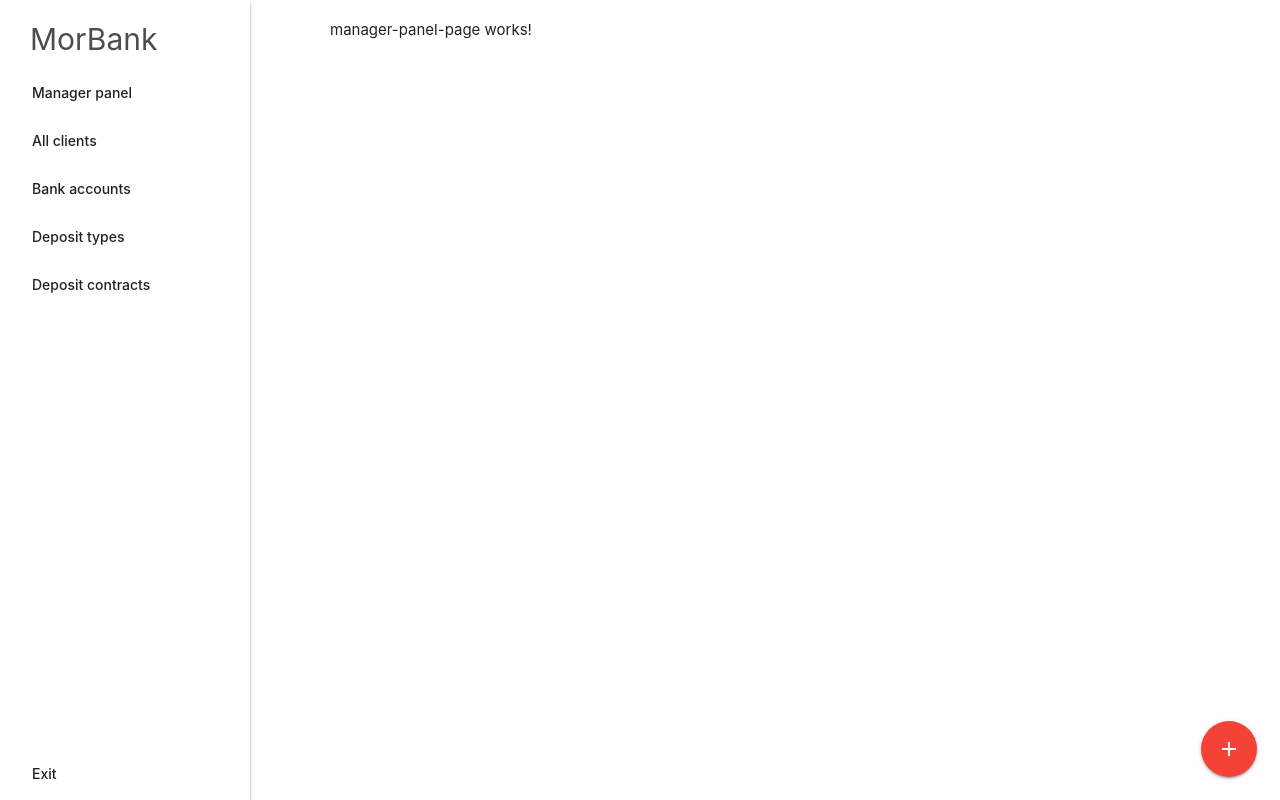
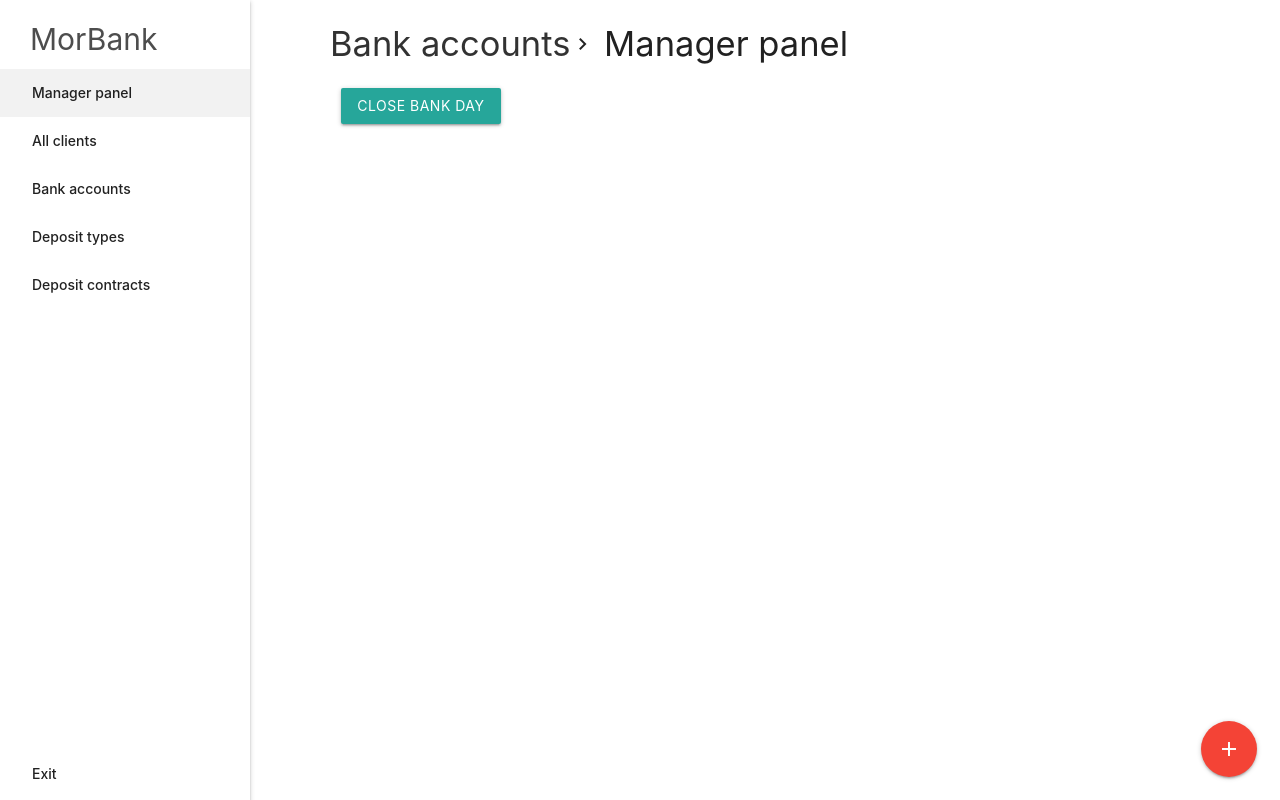
Before and after one commit to yuramorozov01/bank_system, an Angular app in the folder bank/webclient/bank/: page /manager in a window 1280 px wide. Built offline with nearby package versions, Linux system fonts and the light colour scheme; no server answers; sample sign-in values are in the browser's storage.

Commit message:
feat (front): add manager panel with closing bank day

```diff
--- a/bank/webclient/bank/src/app/manager-panel-page/manager-panel-page.component.html
+++ b/bank/webclient/bank/src/app/manager-panel-page/manager-panel-page.component.html
@@ -1 +1,23 @@
-<p>manager-panel-page works!</p>
+<div class="page-title">
+    <h4>
+        <a routerLink="/bank_accounts">Bank accounts</a>
+        <i class="material-icons">keyboard_arrow_right</i>
+        Manager panel
+    </h4>
+</div>
+
+<div class="row">
+    <form class="col s12 l6" (ngSubmit)="onSubmit()">
+        <span *ngIf="bankSettings$ | async as bankSettings;">
+            <h5>
+                Current date: <b>{{ bankSettings.curr_bank_day }}</b>
+            </h5>
+        </span>
+
+        <div>
+            <button type="submit" class="waves-effect waves-light btn">
+                Close bank day
+            </button>
+        </div>
+    </form>
+</div>
--- a/bank/webclient/bank/src/app/manager-panel-page/manager-panel-page.component.ts
+++ b/bank/webclient/bank/src/app/manager-panel-page/manager-panel-page.component.ts
@@ -1,4 +1,11 @@
-import { Component, OnInit } from '@angular/core';
+import { Component, OnInit, ViewChild, ElementRef } from '@angular/core';
+import { Router, ActivatedRoute } from '@angular/router';
+import { FormGroup } from '@angular/forms';
+import { Observable } from 'rxjs';
+
+import { IBankSettings } from '../shared/interfaces/bank-settings.interfaces';
+import { BankSettingsService } from '../shared/services/bank-settings/bank-settings.service';
+import { MaterializeService } from '../shared/services/utils/materialize.service';
 
 @Component({
   selector: 'app-manager-panel-page',
@@ -6,10 +13,42 @@ import { Component, OnInit } from '@angular/core';
   styleUrls: ['./manager-panel-page.component.css']
 })
 export class ManagerPanelPageComponent implements OnInit {
+	@ViewChild('input') inputRef: ElementRef;
 
-  constructor() { }
+	form: FormGroup;
+	isNew = true;
+	bankSettings$: Observable<IBankSettings>;
 
-  ngOnInit(): void {
-  }
+	constructor(private router: Router,
+				private route: ActivatedRoute,
+                private bankSettingsService: BankSettingsService) { }
 
+	ngOnInit(): void {
+        this.bankSettings$ = this.bankSettingsService.fetch();
+        this.bankSettings$.subscribe(
+            (bankSettings: IBankSettings) => {
+			},
+			error => {
+				MaterializeService.toast(error.error);
+			}
+        )
+	}
+
+	triggerClick() {
+		this.inputRef.nativeElement.click();
+	}
+
+	onSubmit() {
+		let obs$;
+		this.form.disable();
+
+        this.bankSettings$ = this.bankSettingsService.close_day();
+		this.bankSettings$.subscribe(
+            (bankSettings: IBankSettings) => {
+			},
+			error => {
+				MaterializeService.toast(error.error);
+			}
+        )
+	}
 }
--- a/bank/webclient/bank/src/app/shared/components/layouts/site-layout/site-layout.component.ts
+++ b/bank/webclient/bank/src/app/shared/components/layouts/site-layout/site-layout.component.ts
@@ -15,7 +15,7 @@ export class SiteLayoutComponent implements OnInit, AfterViewInit {
 
 	links = [
         {
-            url: '/manage',
+            url: '/manager',
             name: 'Manager panel',
         },
 		{
--- /dev/null
+++ b/bank/webclient/bank/src/app/shared/interfaces/bank-settings.interfaces.ts
@@ -0,0 +1,3 @@
+export interface IBankSettings {
+	curr_bank_day: Date;
+}
--- /dev/null
+++ b/bank/webclient/bank/src/app/shared/services/bank-settings/bank-settings.service.ts
@@ -0,0 +1,21 @@
+import { Injectable } from '@angular/core';
+import { HttpClient, HttpParams } from '@angular/common/http';
+
+import { Observable } from 'rxjs';
+
+import { IBankSettings } from '../../interfaces/bank-settings.interfaces';
+
+@Injectable({
+	providedIn: 'root',
+})
+export class BankSettingsService {
+	constructor(private http: HttpClient) { }
+
+	fetch(): Observable<IBankSettings> {
+		return this.http.get<IBankSettings>('/api/v1/bank_settings/');
+	}
+
+    close_day(): Observable<IBankSettings> {
+        return this.http.put<IBankSettings>('/api/v1/bank_settings/close_day/', {});
+    }
+}
```
